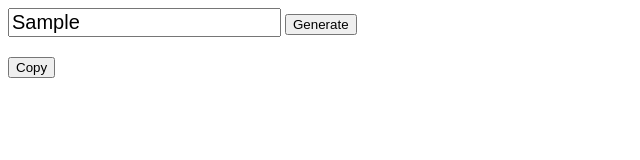
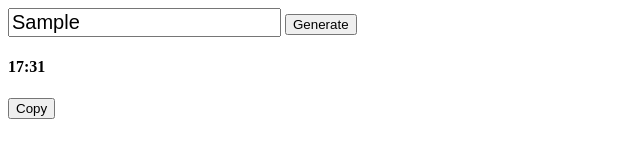
Before and after one commit to quanna19596/generate, a plain HTML site: page index.html in a window 1280 px wide. Both pictures are taken after typing "Sample" into the empty fields and a click on the button "Generate". Shown: the whole page, without its empty margins (0-640 px from the left). Drawn offline with Linux system fonts and the light colour scheme.

Commit message:
Update index.html

```diff
--- a/index.html
+++ b/index.html
@@ -9,11 +9,13 @@
     <input style="font-size: 20px;" type="text" id="nums" required>
     <button id="submitBtn">Generate</button>
 
+    <h4 id="time"></h4>
     <h2 id="res"></h6>
     <button id="copyBtn" style="display: none;">Copy</button>
     <script>
         const btn = document.getElementById('submitBtn');
         const copyBtn = document.getElementById('copyBtn');
+        const time = document.getElementById('time');
         const result = document.getElementById('res');
 
         btn.addEventListener('click', () => {
@@ -29,7 +31,14 @@
                 }
             }
 
+            const hourArr = ['09', '10', '11', '12', '13', '14', '15', '16', '17'];
+            const minArr = ['00', '01', '02', '03', '04', '05', '06', '07', '08', '09', '10', '11', '12', '13', '14', '15', '16', '17', '18', '19', '20', '21', '22', '23', '24', '25', '26', '27', '28', '29', '30', '31', '32', '33', '34', '35', '36', '37', '38', '39', '40', '41', '42', '43', '44', '45', '46', '47', '48', '49', '50', '51', '52', '53', '54', '55', '56', '57', '58', '59'];
+
+            const hh = hourArr[Math.floor(Math.random()*hourArr.length)];
+            const mm = minArr[Math.floor(Math.random()*minArr.length)];
+
             result.innerText = res.join(' ');
+            time.innerText = `${hh}:${mm}`;
             copyBtn.style.display = 'block';
         });
 
```
